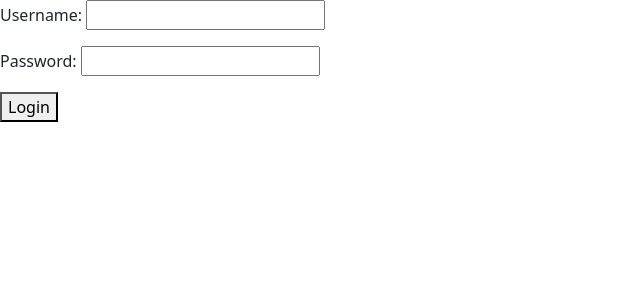
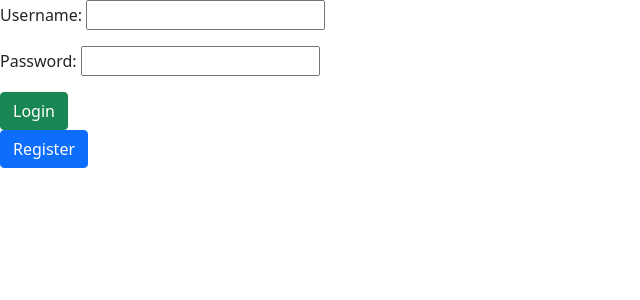
Before and after one commit to lncr/academy-project, a Django app: page / in a window 1280 px wide. Shown: the top 300 px of the page, without its empty margins (0-640 px from the left). Run offline with Django 3.2, Linux system fonts and the light colour scheme.

Commit message:
Add regiter button

```diff
--- a/templates/accounts/login.html
+++ b/templates/accounts/login.html
@@ -11,7 +11,8 @@
     <form action="." method="POST">
         {{ login_form.as_p }}
         {% csrf_token %}
-        <button type="submit">Login</button>
+        <button type="submit" class="btn btn-success">Login</button>
     </form>
+    <a href="{% url 'register_url' %}" class="btn btn-primary">Register</a>
 </body>
 </html>
```
